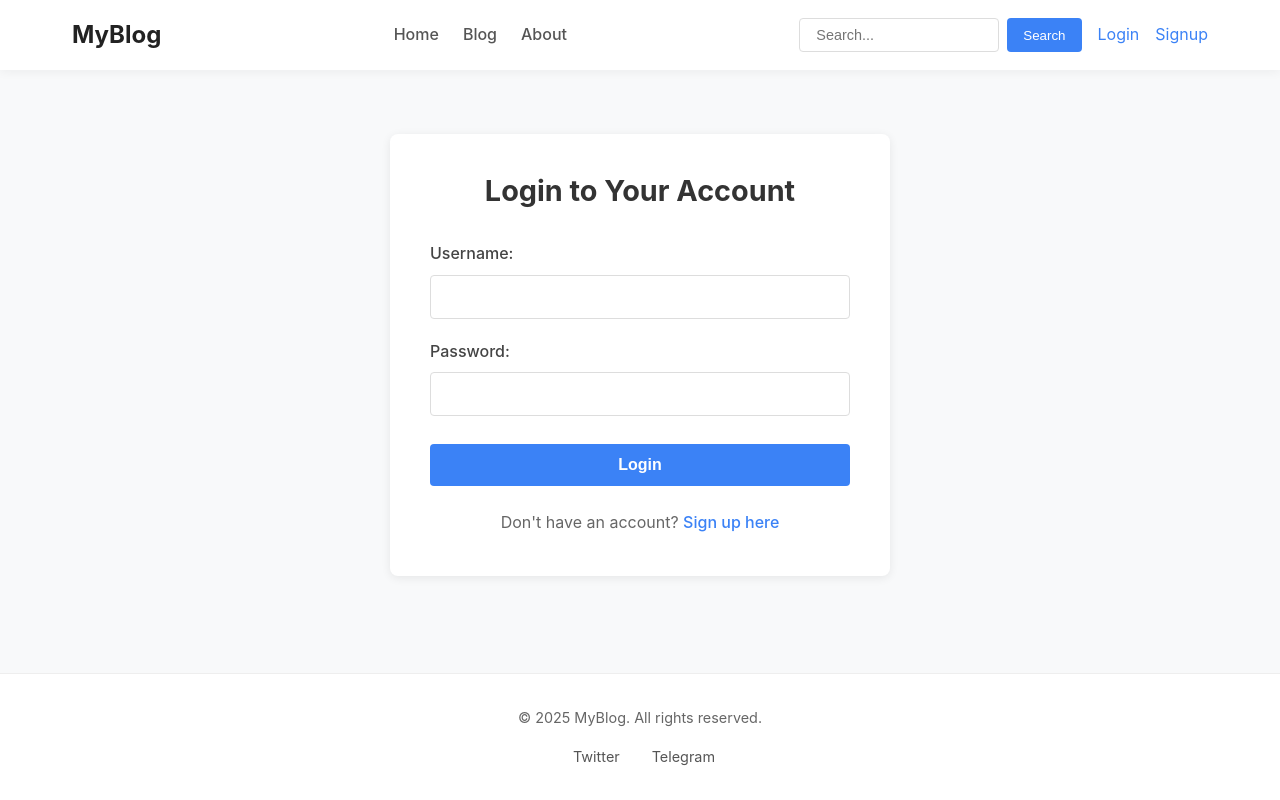
After one commit to sulavghimiree/Blogs_Django, a Django app: page /login/ in a window 1280 px wide. The commit adds this page. Run offline with Django 5.2, Linux system fonts and the light colour scheme.

Commit message:
added login page

```diff
--- /dev/null
+++ b/blog_app/templates/blog_app/login_page.html
@@ -0,0 +1,29 @@
+{% extends 'base.html' %}{% block content %}
+<section class="login-section">
+  <h1>Login to Your Account</h1>
+  <form method="POST">
+    {% csrf_token %}
+    <div class="form-group">
+      <label for="username">Username:</label>
+      <input type="text" name="username" id="username" required />
+    </div>
+    <div class="form-group">
+      <label for="password">Password:</label>
+      <input type="password" name="password" id="password" required />
+    </div>
+    <div class="form-group">
+      <button type="submit">Login</button>
+    </div>
+  </form>
+  <p>Don't have an account? <a href="">Sign up here</a></p>
+  {% if form.errors %}
+  <div class="error-message">
+    <ul>
+      {% for field in form %} {% for error in field.errors %}
+      <li>{{ error }}</li>
+      {% endfor %} {% endfor %}
+    </ul>
+  </div>
+  {% endif %}
+</section>
+{% endblock %}
--- a/blog_app/urls.py
+++ b/blog_app/urls.py
@@ -2,5 +2,6 @@ from django.urls import path
 from . import views
 
 urlpatterns = [
-    path('', views.home, name='home')
+    path('', views.home, name='home'),
+    path('login/', views.login_user, name='login-page')
 ]
--- a/blog_app/views.py
+++ b/blog_app/views.py
@@ -6,3 +6,6 @@ from .models import Blog
 def home(request):
     blogs = Blog.objects.all().order_by('-created')[:5]
     return render(request, 'blog_app/home.html', {'blogs':blogs})
+
+def login_user(request):
+    return render(request, 'blog_app/login_page.html')
--- /dev/null
+++ b/static/styles2.css
@@ -0,0 +1,117 @@
+/* Login Page Specific Styling */
+.login-section {
+    max-width: 500px;
+    margin: 2rem auto;
+    background-color: white;
+    border-radius: 8px;
+    padding: 2.5rem;
+    box-shadow: 0 2px 10px rgba(0, 0, 0, 0.08);
+  }
+
+  .login-section h1 {
+    text-align: center;
+    margin-bottom: 2rem;
+    color: #333;
+    font-size: 1.8rem;
+  }
+
+  .login-section form {
+    display: flex;
+    flex-direction: column;
+    gap: 1.25rem;
+  }
+
+  .login-section .form-group {
+    margin-bottom: 0;
+  }
+
+  .login-section label {
+    display: block;
+    margin-bottom: 0.5rem;
+    font-weight: 500;
+    color: #444;
+  }
+
+  .login-section input {
+    width: 100%;
+    padding: 0.75rem 1rem;
+    border: 1px solid #ddd;
+    border-radius: 4px;
+    font-size: 1rem;
+    transition: all 0.2s ease;
+  }
+
+  .login-section input:focus {
+    outline: none;
+    border-color: #3b82f6;
+    box-shadow: 0 0 0 2px rgba(59, 130, 246, 0.2);
+  }
+
+  .login-section button {
+    background-color: #3b82f6;
+    color: white;
+    border: none;
+    border-radius: 4px;
+    padding: 0.75rem 1rem;
+    font-size: 1rem;
+    font-weight: 600;
+    cursor: pointer;
+    transition: background-color 0.2s ease;
+    margin-top: 0.5rem;
+    width: 100%;
+  }
+
+  .login-section button:hover {
+    background-color: #2563eb;
+  }
+
+  .login-section p {
+    text-align: center;
+    margin-top: 1.5rem;
+    color: #666;
+  }
+
+  .login-section a {
+    color: #3b82f6;
+    font-weight: 500;
+    text-decoration: none;
+  }
+
+  .login-section a:hover {
+    text-decoration: underline;
+  }
+
+  .error-message {
+    margin-top: 1.5rem;
+    padding: 1rem;
+    background-color: #fee2e2;
+    border-left: 4px solid #ef4444;
+    border-radius: 4px;
+    color: #b91c1c;
+  }
+
+  .error-message ul {
+    margin: 0;
+    padding-left: 1.25rem;
+  }
+
+  .error-message li {
+    margin-bottom: 0.25rem;
+  }
+
+  .error-message li:last-child {
+    margin-bottom: 0;
+  }
+
+  /* Responsive adjustments */
+  @media (max-width: 600px) {
+    .login-section {
+      padding: 1.5rem;
+      margin: 1rem;
+      max-width: none;
+    }
+
+    .login-section h1 {
+      font-size: 1.6rem;
+    }
+  }
--- a/templates/base.html
+++ b/templates/base.html
@@ -6,6 +6,7 @@
     <title>{% block title %}My Blog{% endblock %}</title>
     <meta name="viewport" content="width=device-width, initial-scale=1.0" />
     <link rel="stylesheet" href="{% static 'styles.css' %}" />
+    <link rel="stylesheet" href="{% static 'styles2.css' %}" />
   </head>
   <body>
     <!-- 🌐 Navbar -->
@@ -28,7 +29,7 @@
           <a href="">Logout</a>
           <span>Hi, {{ user.username }}</span>
           {% else %}
-          <a href="">Login</a>
+          <a href="{% url 'login-page' %}">Login</a>
           <a href="">Signup</a>
           {% endif %}
         </div>
```
